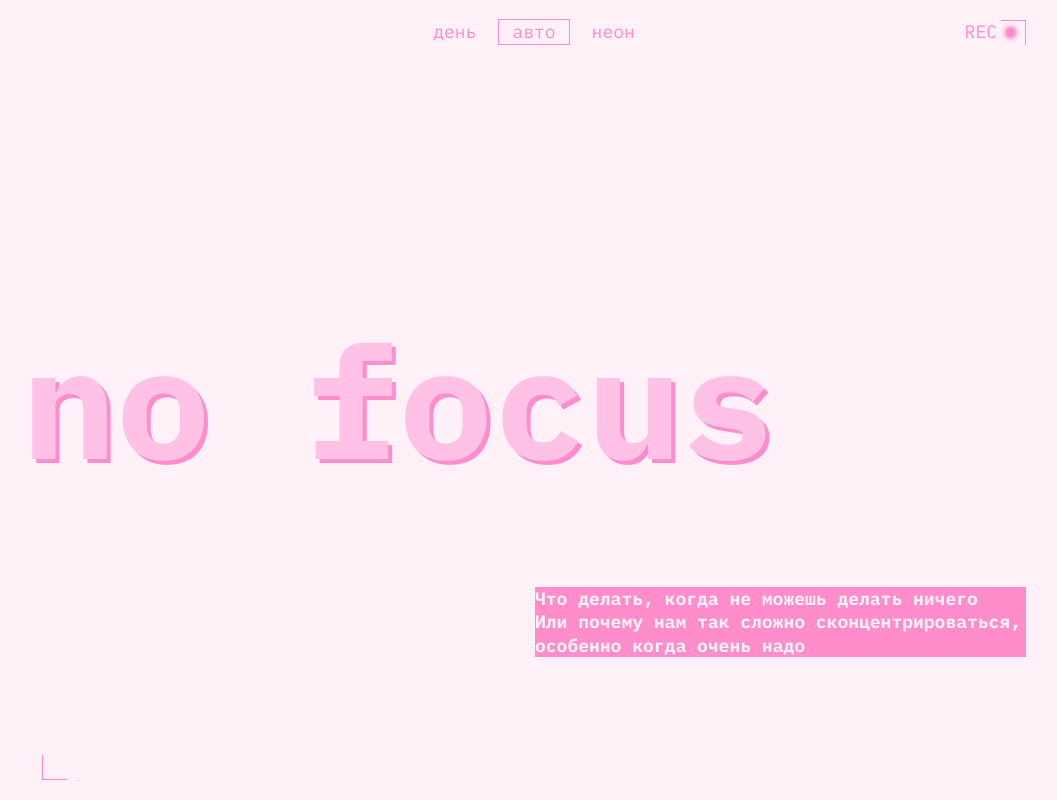
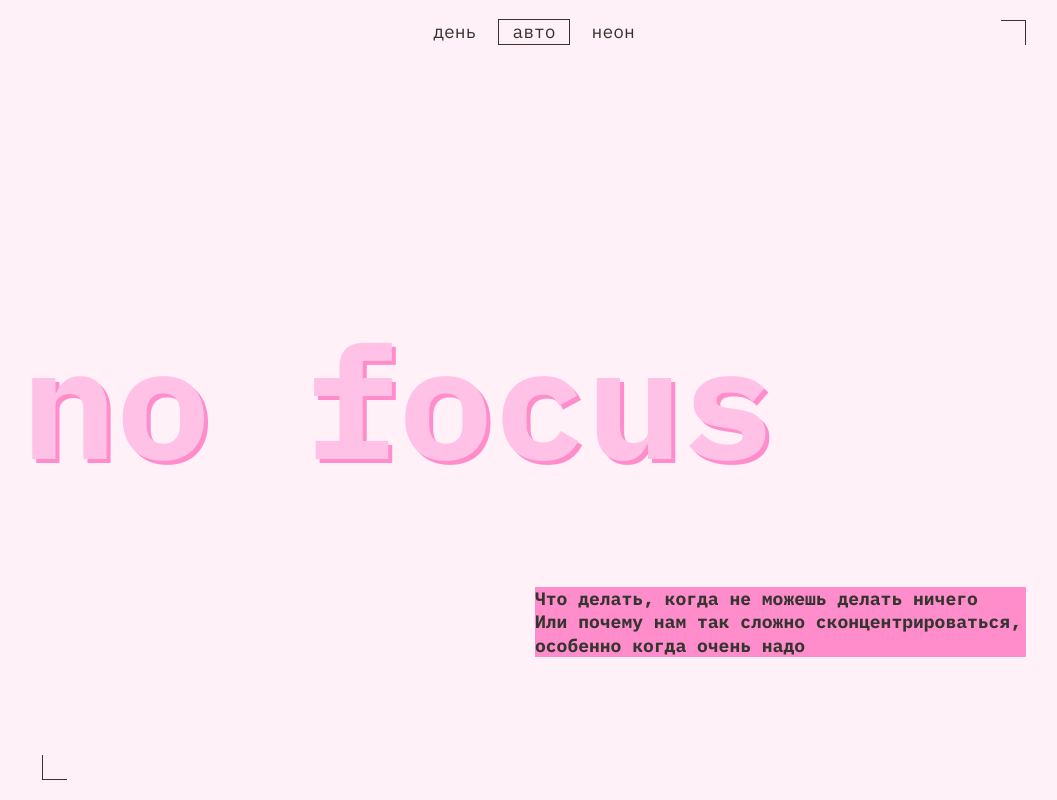
Before and after one commit to GrigoryMem/slozhno-sosredotochitsya, a website: page index.html in a window 1280 px wide. Shown: the top 800 px of the page, without its empty margins (106-1163 px from the left). Drawn offline with Linux system fonts and the light colour scheme.

Commit message:
Оптимизация файлов темы

```diff
--- a/styles/dark.css
+++ b/styles/dark.css
@@ -1,9 +1,15 @@
 :root .theme_dark {
   --background-page: #000028;
   --accent-color: #ff0070;
+  --nav-color:#ff0070;
   --text-color: #f1b2ce;
   --heading-color: #db00ff;
   --hover-border: rgba(255, 0, 112, 0.4);
+  --shadow-color:#ff0070;
+  --desc-title:#ff0070;
+  --desc-subtitle:var(--background-page);
+  --decor-zone:#ff0070;
+  --rec-color:var(--accent-color);
 }
 
 .theme_dark.page {
@@ -15,12 +21,18 @@
 :root {
   --background-page: #000028;
   --accent-color: #ff0070;
+  --nav-color:#ff0070;
   --text-color: #f1b2ce;
   --heading-color: #db00ff;
   --hover-border: rgba(255, 0, 112, 0.4);
+  --shadow-color:#ff0070;
+  --desc-title:#ff0070;
+  --desc-subtitle:var(--background-page);
+  --decor-zone:#ff0070;
+  --rec-color:var(--accent-color);
   }
 
   .theme_auto.page {
-    background: url(../images/cover-image-dark.png) var(--background-page);
+    background-image: url(../images/cover-image-dark.png);
   }
 }
--- a/styles/light.css
+++ b/styles/light.css
@@ -4,6 +4,12 @@
   --text-color: #353430;
   --heading-color: #ffc2e6;
   --hover-border: #32312d66;
+  --shadow-color:#FF8DCB;
+  --nav-color:var(--text-color);
+  --desc-title:var(--text-color);
+  --desc-subtitle:var(--text-color);
+  --decor-zone:var(--text-color);
+  --rec-color: transparent;
 }
 
 .theme_light.page {
@@ -12,16 +18,23 @@
 
 @media (prefers-color-scheme: light) {
 
-  :root {
-    --background-page: #fff1f7;
-    --accent-color: #ff8dcb;
-    --text-color: #353430;
-    --heading-color: #ffc2e6;
-    --hover-border: #32312d66;
+:root {
+  --background-page: #fff1f7;
+  --accent-color: #ff8dcb;
+  --text-color: #353430;
+  --heading-color: #ffc2e6;
+  --hover-border: #32312d66;
+  --shadow-color:#FF8DCB;
+  --nav-color:var(--text-color);
+  --desc-title:var(--text-color);
+  --desc-subtitle:var(--text-color);
+  --decor-zone:var(--text-color);
+  --rec-color: transparent;
+}
 
+
+  .theme_auto.page {
+    background-image: url(../images/cover-image-light.png);
   }
 
-  .theme_auto.page {
-    background: url(../images/cover-image-light.png) var(--background-page);
-  }
 }
--- a/styles/style.css
+++ b/styles/style.css
@@ -31,7 +31,7 @@
   font-weight: 700;
   font-size: clamp(7.5rem, 0.5625rem + 14.4531vw, 9.8125rem);
   line-height: 0.82;
-  text-shadow: 4px 4px 0 var(--accent-color, #ff0070);
+  text-shadow: 4px 4px 0 var(--shadow-color, #ff0070);
 }
 
 .decorated-zone {
@@ -43,8 +43,8 @@
   content: '';
   position: absolute;
   display: block;
-  border-inline-end: 1px solid var(--accent-color, #ff0070);
-  border-block-start: 1px solid var(--accent-color, #ff0070);
+  border-inline-end: 1px solid var(--decor-zone, #ff0070);
+  border-block-start: 1px solid var(--decor-zone, #ff0070);
   inline-size: 25px;
   aspect-ratio: 1;
 }
@@ -75,7 +75,7 @@
 
 .header__theme-menu-button {
   padding: 3px 13px;
-  color: var(--accent-color);
+  color: var(--nav-color);
   font-family: 'IBM Plex Mono', monospace;
   font-weight: 400;
   font-size: 18px;
@@ -86,7 +86,7 @@
 }
 
 .header__theme-menu-button:hover {
-  outline: 1px solid var(--accent-color, var(--hover-border));
+  outline: 1px solid var(--hover-border, rgba(255, 0, 112, 0.4));
 }
 
 .header__theme-menu-button:focus {
@@ -106,7 +106,7 @@
   position: absolute;
   display: flex;
   align-items: center;
-  color: var(--accent-color);
+  color: var( --rec-color, #ff0070);
   line-height: 1.38;
   text-align: center;
   text-transform: uppercase;
@@ -120,15 +120,15 @@
   left: 9px;
   display: block;
   border-radius: 50%;
-  box-shadow: 0 0 4px 2px var(--accent-color, #ff0070);
+  box-shadow: 0 0 4px 2px var(--rec-color, #ff0070);
   font-size: 0;
-  background-color: var(--accent-color, #ff0070);
+  background-color: var(--rec-color, #ff0070);
   inline-size: 9px;
   block-size: 9px;
 }
 
 .title-decor {
-  color: var(--background-page);
+  color: var(--desc-subtitle);
   font-weight: 700;
   font-size: 18px;
   line-height: 1.3;
@@ -164,7 +164,7 @@
 }
 
 .desc__title {
-  color: var(--accent-color, #ff0070);
+  color: var(--desc-title, #ff0070);
   font-size: 18px;
   line-height: 1.3;
 }
--- a/styles/variables.css
+++ b/styles/variables.css
@@ -1,11 +1,15 @@
 :root {
-  --font-size: 18;
-  --line-height: 23.4;
   --background-page: #000028;
   --accent-color: #ff0070;
+  --nav-color:#ff0070;
   --text-color: #f1b2ce;
   --heading-color: #db00ff;
   --hover-border: rgba(255, 0, 112, 0.4);
+  --shadow-color:#ff0070;
+  --desc-title:#ff0070;
+  --desc-subtitle:var(--background-page);
+  --decor-zone:#ff0070;
+  --rec-color:var(--accent-color);
   --offset: 20px;
   --main-height: max(668px, 100vh);
 }
```
